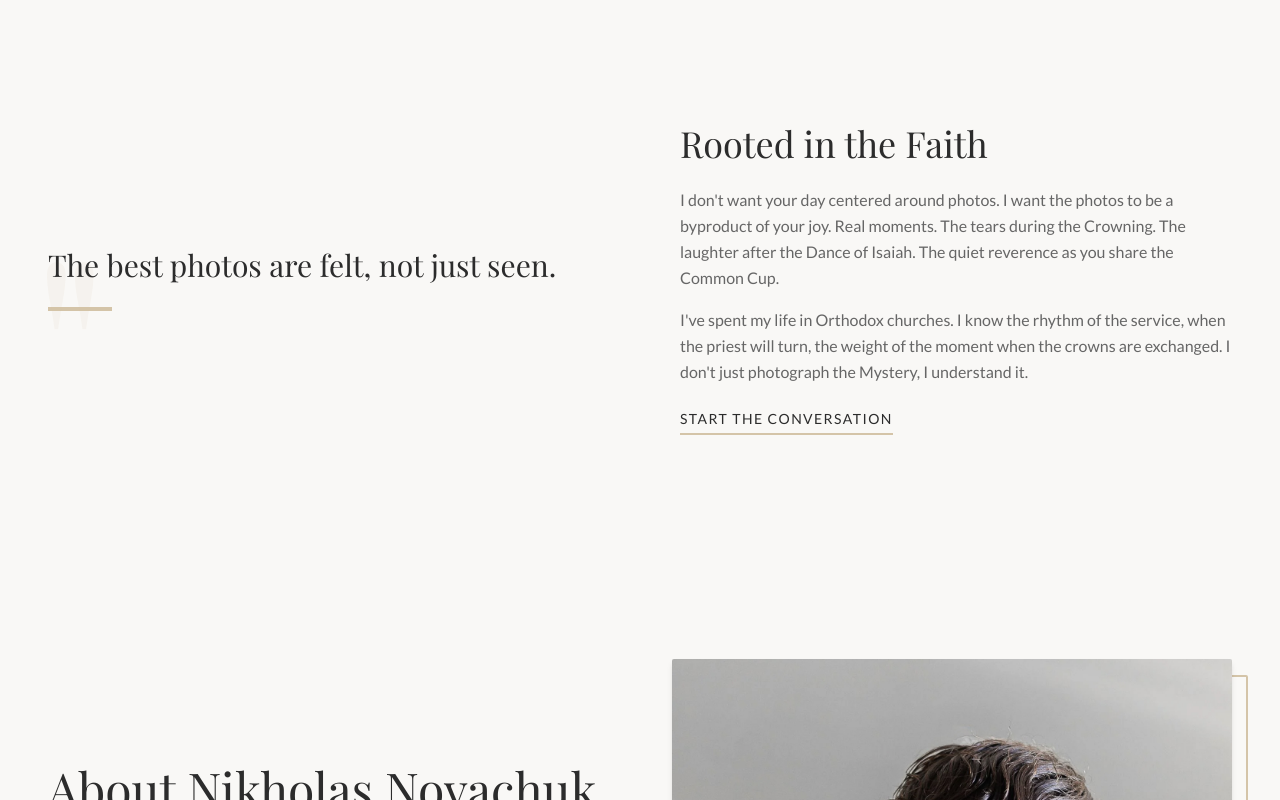
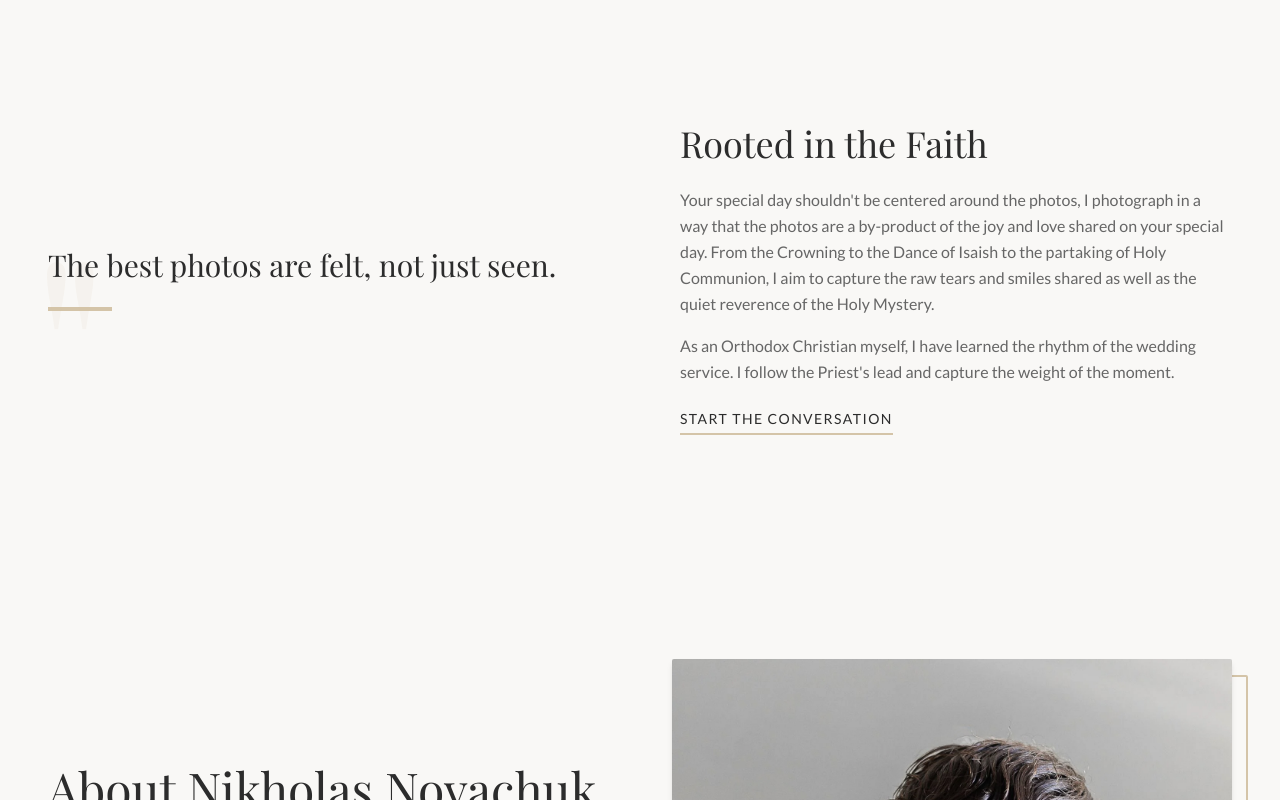
Before and after one commit to nikholasnova/novachukphoto, a React (Vite) app: page / in a window 1280 px wide. Shown: the part 2000-2800 px from the top of the page. Built offline with nearby package versions, Linux system fonts and the light colour scheme; a web font is replaced by a local one.

Commit message:
Update navbar styles and layout

```diff
--- a/src/components/Navbar.tsx
+++ b/src/components/Navbar.tsx
@@ -4,6 +4,7 @@ import { AnimatePresence, motion } from 'framer-motion';
 import logo from '../assets/logo_transparent_background.png'; // Assuming logo is here
 
 const navLinks = [
+  { name: 'Home', href: '#hero' },
   { name: 'About', href: '#about' },
   { name: 'Portfolio', href: '#portfolio' },
   { name: 'Services', href: '#services' },
--- a/src/components/OrthodoxDifference.tsx
+++ b/src/components/OrthodoxDifference.tsx
@@ -36,16 +36,10 @@ export default function OrthodoxDifference() {
 
             <div className="space-y-4 text-text-muted leading-relaxed">
               <p>
-                I don't want your day centered around photos. I want the photos to be a
-                byproduct of your joy. Real moments. The tears during the Crowning.
-                The laughter after the Dance of Isaiah. The quiet reverence as you
-                share the Common Cup.
+                Your special day shouldn't be centered around the photos, I photograph in a way that the photos are a by-product of the joy and love shared on your special day. From the Crowning to the Dance of Isaish to the partaking of Holy Communion, I aim to capture the raw tears and smiles shared as well as the quiet reverence of the Holy Mystery.
               </p>
               <p>
-                I've spent my life in Orthodox churches. I know the rhythm of the
-                service, when the priest will turn, the weight of the moment when
-                the crowns are exchanged. I don't just photograph the Mystery, I
-                understand it.
+                As an Orthodox Christian myself, I have learned the rhythm of the wedding service. I follow the Priest's lead and capture the weight of the moment.
               </p>
             </div>
 
```
